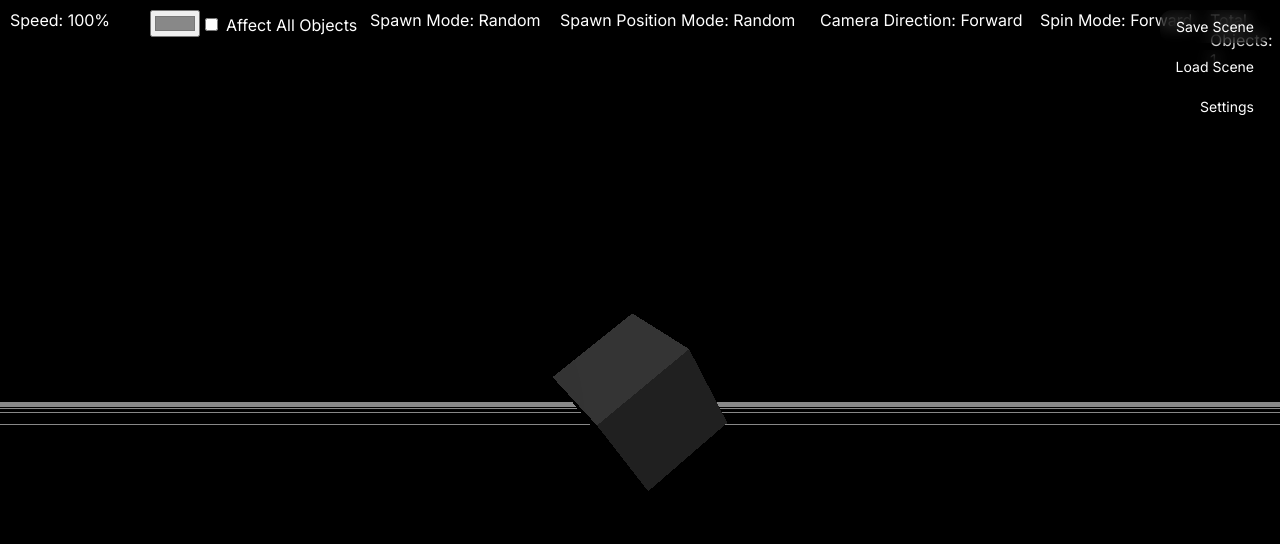
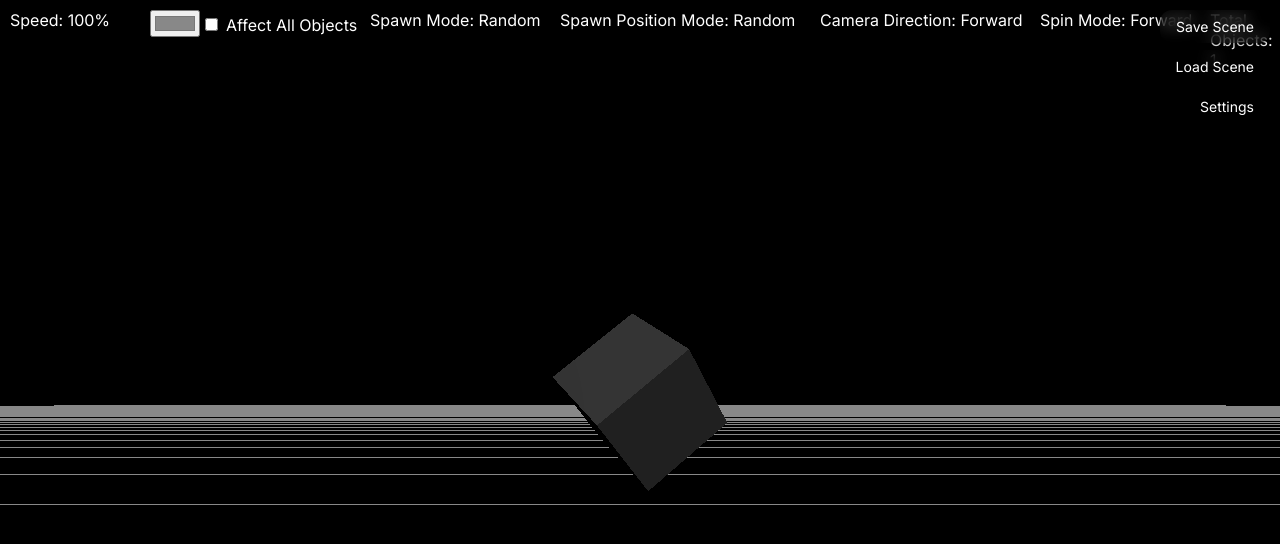
Before and after one commit to EuroSzymon/ModelViewerTest, a plain HTML site: page index.html in a window 1280 px wide. Shown: the top 544 px of the page. Drawn offline with nearby package versions, Linux system fonts and the light colour scheme; animation ran at ten frames a second.

Commit message:
3D environment is no longer running indicators check every second, 20 FPS performance boost, object shadows feature improved and bugfixes
Added customizable 3D environment grid feature enabled by default.
Added new redesigned app icon.
3D environment is no longer running indicators check every second resulting in 20 FPS performance boost.
Object shadows feature has been improved.
Fixed issue where load scene options weren't working properly.
Fixed issue when app running above 144 FPS would cause jittering, tearing, performance decrease, CPU spikes, wasted GPU cycles and input lag variability.
Fixed issue where object amount indicators weren't showing upon spawning them.

```diff
--- a/index.html
+++ b/index.html
@@ -106,26 +106,16 @@
     let cameraDirection = new THREE.Vector3();
     let currentCameraIndex = 0;
     const scene = new THREE.Scene();
-    const camera = new THREE.PerspectiveCamera(75, window.innerWidth / window.innerHeight, 0.1, 1000);
+    const camera = new THREE.PerspectiveCamera(75, window.innerWidth / window.innerHeight, 0.1, 1000 * 4);
     const renderer = new THREE.WebGLRenderer();
     renderer.setSize(window.innerWidth, window.innerHeight);
     document.body.appendChild(renderer.domElement);
     const dirLight = new THREE.DirectionalLight(0xffffff, 0.8);
     dirLight.position.set(5, 10, 7.5);
     dirLight.castShadow = true;
+    dirLight.shadow.mapSize.width = 4096;
+    dirLight.shadow.mapSize.height = 4096;
     scene.add(dirLight);
-    renderer.shadowMap.enabled = true;
-    renderer.shadowMap.type    = THREE.PCFSoftShadowMap;
-    const d = 100;
-    dirLight.shadow.mapSize.set(4096, 4096);
-    dirLight.shadow.camera.left   = -d;
-    dirLight.shadow.camera.right  =  d;
-    dirLight.shadow.camera.top    =  d;
-    dirLight.shadow.camera.bottom = -d;
-    dirLight.shadow.camera.near = 0.1;
-    dirLight.shadow.camera.far  = 500;
-    dirLight.shadow.bias = -0.0005;
-    dirLight.shadow.camera.updateProjectionMatrix();
 
     camera.position.z = 5;
 
@@ -404,6 +394,16 @@ function animate() {
     camera.position.add(move);
   }
 
+const snapX = Math.floor(camera.position.x / cellSize) * cellSize;
+const snapZ = Math.floor(camera.position.z / cellSize) * cellSize;
+
+gridHelper.position.x = snapX;
+gridHelper.position.z = snapZ;
+
+ground.position.x = snapX;
+ground.position.z = snapZ;
+
+
 window.addEventListener('blur', () => {
   keys = {};
 }, false);
@@ -663,7 +663,6 @@ function spawnObject() {
     let geometry;
     let material;
 
-
     switch (spawnMode) {
         case 'Cube':
             geometry = cubeGeometry;
@@ -694,7 +693,6 @@ default:
     }
 
     const randomColor = Math.floor(Math.random() * 16777215);
-   new THREE.MeshStandardMaterial({ color: mainColor, flatShading: false })
     material = new THREE.MeshBasicMaterial({
         color: affectAllObjects ? mainColor : randomColor
     });
@@ -707,11 +705,8 @@ let mesh = createDualMaterialMesh(
     mesh.material = shadowsOn
         ? mesh.userData.advancedMat
         : mesh.userData.basicMat;
-mesh.castShadow    = true;
+    mesh.castShadow = true;
     mesh.receiveShadow = true;
-mesh.position.x = (Math.random() - 0.5) * 10;
-mesh.position.y = (Math.random() - 0.5) * 10;
-mesh.position.z = (Math.random() - 0.5) * 10;
 
     if (spawnAtCamera) {
         mesh.position.copy(camera.position);
@@ -730,6 +725,9 @@ originalColors[mesh.uuid] = mesh.material.color.getHex();
 
     totalSpawnedCount++;
     sessionStorage.setItem('totalSpawned', totalSpawnedCount);
+
+    updateIndicators();
+    hideShapeIndicators();
 }
 
 function removeObject() {
@@ -1080,13 +1078,21 @@ settingsBtn.addEventListener('click', ()=>{
   panel.style.display = panel.style.display==='none' ? 'block' : 'none';
 });
 
-const gridSize      = 10000;
-const gridDivisions = 100;
-const gridHelper    = new THREE.GridHelper(gridSize, gridDivisions, 0x444444, 0x888888);
+const gridSize       = 1000;
+const gridDivisions  = 100;
+const gridHelper     = new THREE.GridHelper(gridSize, gridDivisions, 0x444444, 0x888888);
 gridHelper.position.y = -5;
 scene.add(gridHelper);
+
 const groundGeo = new THREE.PlaneGeometry(gridSize, gridSize);
 const groundMat = new THREE.ShadowMaterial({ opacity: 0.5 });
+const ground    = new THREE.Mesh(groundGeo, groundMat);
+ground.rotation.x = -Math.PI/2;
+ground.position.y = -5;
+ground.receiveShadow = true;
+scene.add(ground);
+
+const cellSize = gridSize / gridDivisions;
 
 const gridColorPicker = document.getElementById('gridColorPicker');
 gridColorPicker.addEventListener('input', e => {
@@ -1098,16 +1104,18 @@ toggleGrid.addEventListener('change', e => {
   gridHelper.visible = e.target.checked;
 });
 
-gridHelper.visible = toggleGrid.checked;
-
-const ground = new THREE.Mesh(groundGeo, groundMat);
-ground.rotation.x    = - Math.PI / 2;
-ground.position.y    = -5;
-
-ground.receiveShadow = true;
-ground.castShadow    = false;
-
-scene.add(ground);
+    renderer.shadowMap.enabled = true;
+    renderer.shadowMap.type    = THREE.PCFSoftShadowMap;
+    const d = 30;
+    dirLight.shadow.mapSize.set(4096, 4096);
+    dirLight.shadow.camera.left   = -d;
+    dirLight.shadow.camera.right  =  d;
+    dirLight.shadow.camera.top    =  d;
+    dirLight.shadow.camera.bottom = -d;
+    dirLight.shadow.camera.near = 0.1;
+    dirLight.shadow.camera.far  = 500;
+    dirLight.shadow.bias = -0.0005;
+    dirLight.shadow.camera.updateProjectionMatrix();
 
     animate();
 }
```
Lines whose indentation alone changed are shown as unchanged.
